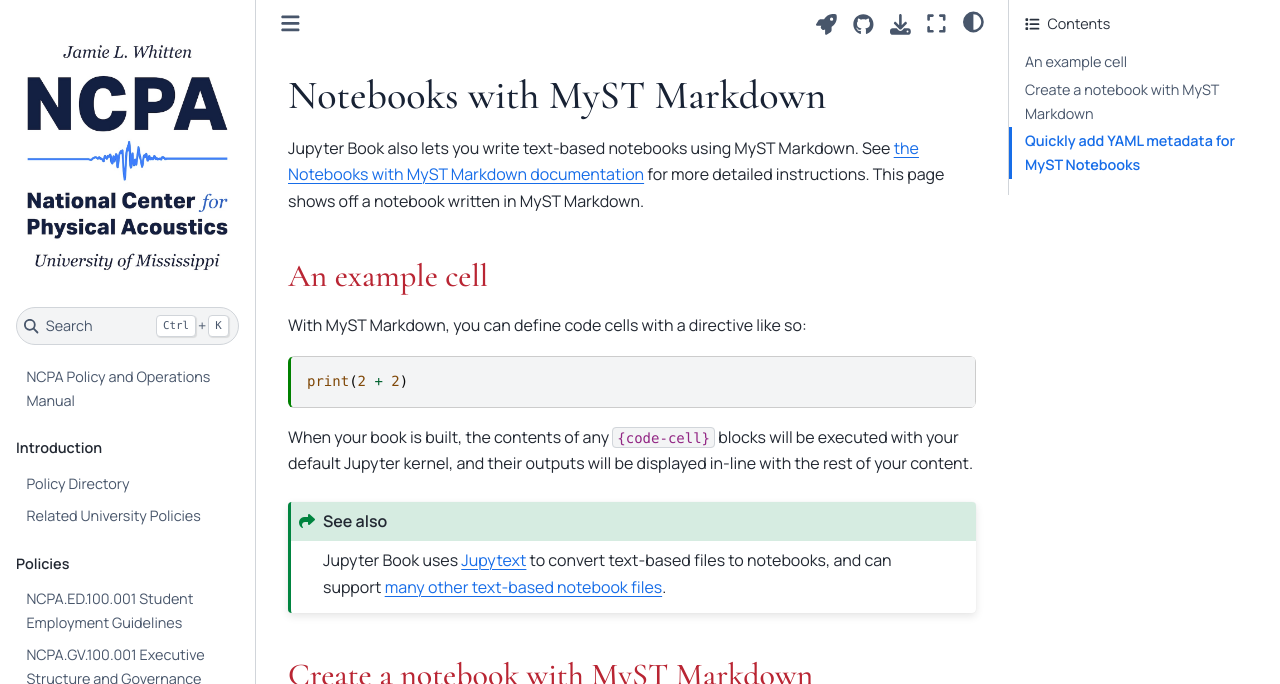
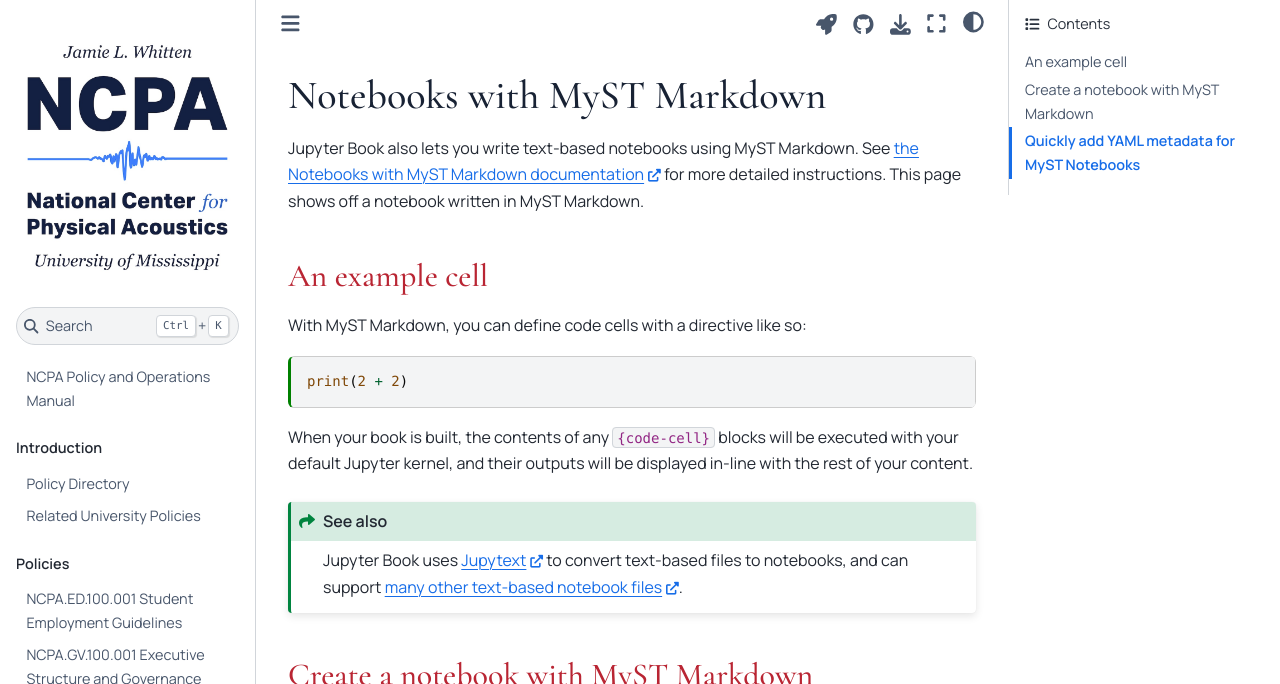
Before and after one commit to docNathanM/ncpa-policies, a Jupyter Book: the page built from book/markdown-notebooks.md, in a window 1280 px wide. Shown: the top 684 px of the page. Built offline with Jupyter Book 1.0.4 settings and Sphinx 7.4.7 and the Sphinx Book theme 1.1.4, drawn with Linux system fonts in a browser that asks for light colours.

Commit message:
Tryling to get external links to show icon.

```diff
--- a/book/_config.yml
+++ b/book/_config.yml
@@ -37,24 +37,25 @@
   favicon: favicon.ico
   use_issues_button: true
   use_repository_button: true
+  extra_javascript: ["_static/external-links.js"]
   extra_css: ["_static/custom.css"] # Add some custom CSS tweaking.
 
-parse:
-#   # myst_substitutions:
-#   #   sub3: My _global_ value!
-#   myst_enable_extensions: # default extensions to enable in the myst parser. See https://myst-parser.readthedocs.io/en/latest/using/syntax-optional.html
-#     - amsmath
-#     - colon_fence
-#     - deflist
-#     - dollarmath
-#     - html_admonition
-#     - html_image
-#     - linkify
-#     - replacements
-#     - smartquotes
-#     - substitution
-    myst_url_schemes: [mailto, http, https] # URI schemes that will be recognised as external URLs in Markdown links
-    myst_links_external_new_tab: true
+# parse:
+# #   # myst_substitutions:
+# #   #   sub3: My _global_ value!
+# #   myst_enable_extensions: # default extensions to enable in the myst parser. See https://myst-parser.readthedocs.io/en/latest/using/syntax-optional.html
+# #     - amsmath
+# #     - colon_fence
+# #     - deflist
+# #     - dollarmath
+# #     - html_admonition
+# #     - html_image
+# #     - linkify
+# #     - replacements
+# #     - smartquotes
+# #     - substitution
+#     myst_url_schemes: [mailto, http, https] # URI schemes that will be recognised as external URLs in Markdown links
+#     myst_links_external_new_tab: true
 
 # Uncomment to use mermaid diagrams
 # sphinx:
--- a/book/_static/custom.css
+++ b/book/_static/custom.css
@@ -1,6 +1,8 @@
 /* import some google fonts to use */
 @import url('https://fonts.googleapis.com/css2?family=Manrope:wght@200..800&display=swap');
 @import url('https://fonts.googleapis.com/css2?family=Cormorant+Garamond:ital,wght@0,300;0,400;0,500;0,600;0,700;1,300;1,400;1,500;1,600;1,700&display=swap');
+/* Import FontAwesome */
+@import url('https://cdnjs.cloudflare.com/ajax/libs/font-awesome/6.0.0-beta3/css/all.min.css');
 
 /* Change font family for all headings */
 h1 {
@@ -40,3 +42,14 @@
         width: 200px;  /* Example: smaller width for mobile */
     }
 }
+
+
+/* Add FontAwesome 'open in new tab' icon for external links */
+a.external-link::after {
+    font-family: "Font Awesome 6 Free";
+    content: "\f35d"; /* Unicode for 'external-link-alt' icon */
+    font-weight: 900;
+    font-size: 0.8em;
+    margin-left: 0.3em;
+    display: inline-block;
+}
--- /dev/null
+++ b/book/_static/external-links.js
@@ -0,0 +1,11 @@
+document.addEventListener("DOMContentLoaded", function() {
+  // Get all links in the book
+  const links = document.querySelectorAll("a[href]");
+  links.forEach(link => {
+    if (link.hostname !== window.location.hostname) {
+      link.classList.add("external-link");
+      link.setAttribute("target", "_blank");
+      link.setAttribute("rel", "noopener noreferrer");
+    }
+  });
+});
```
